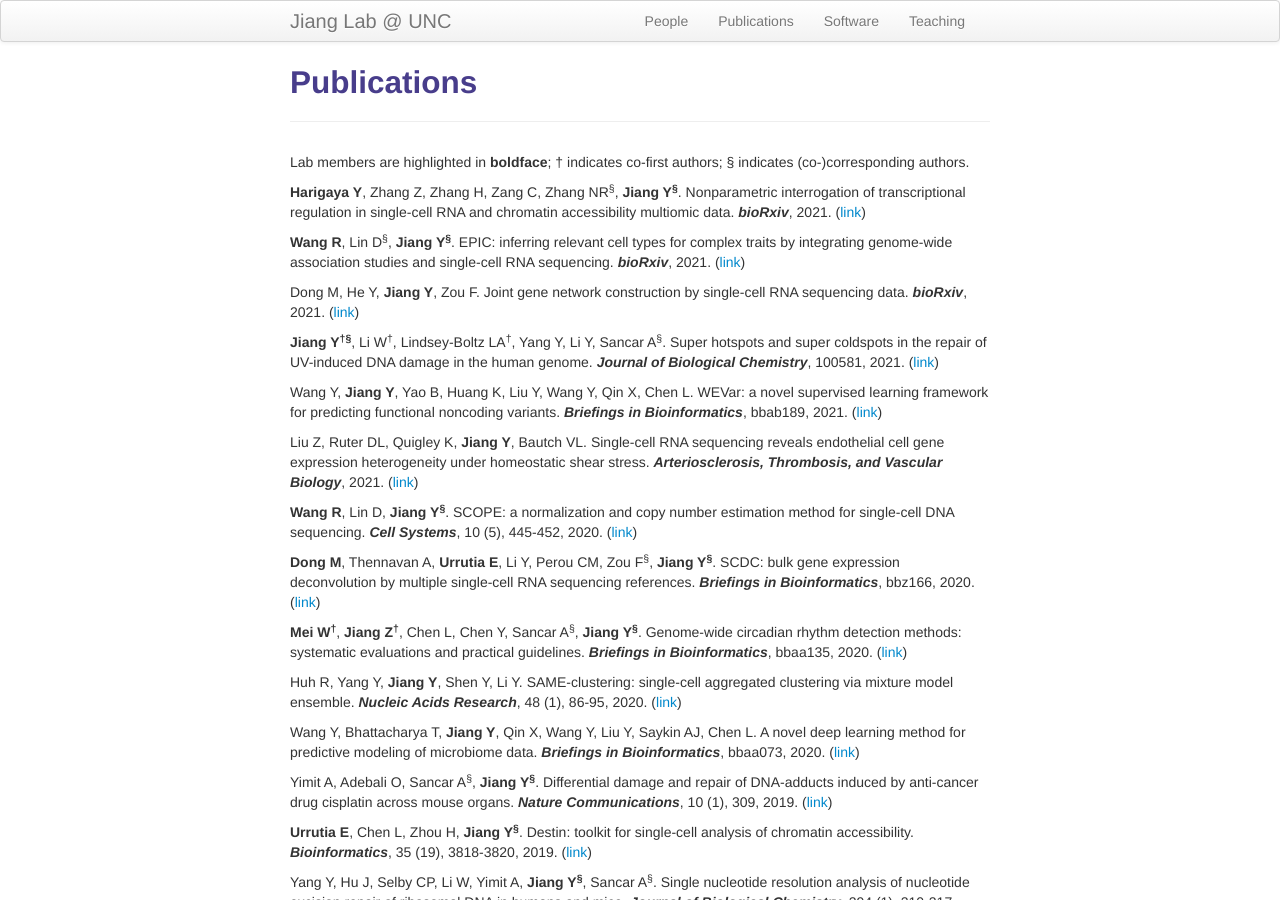
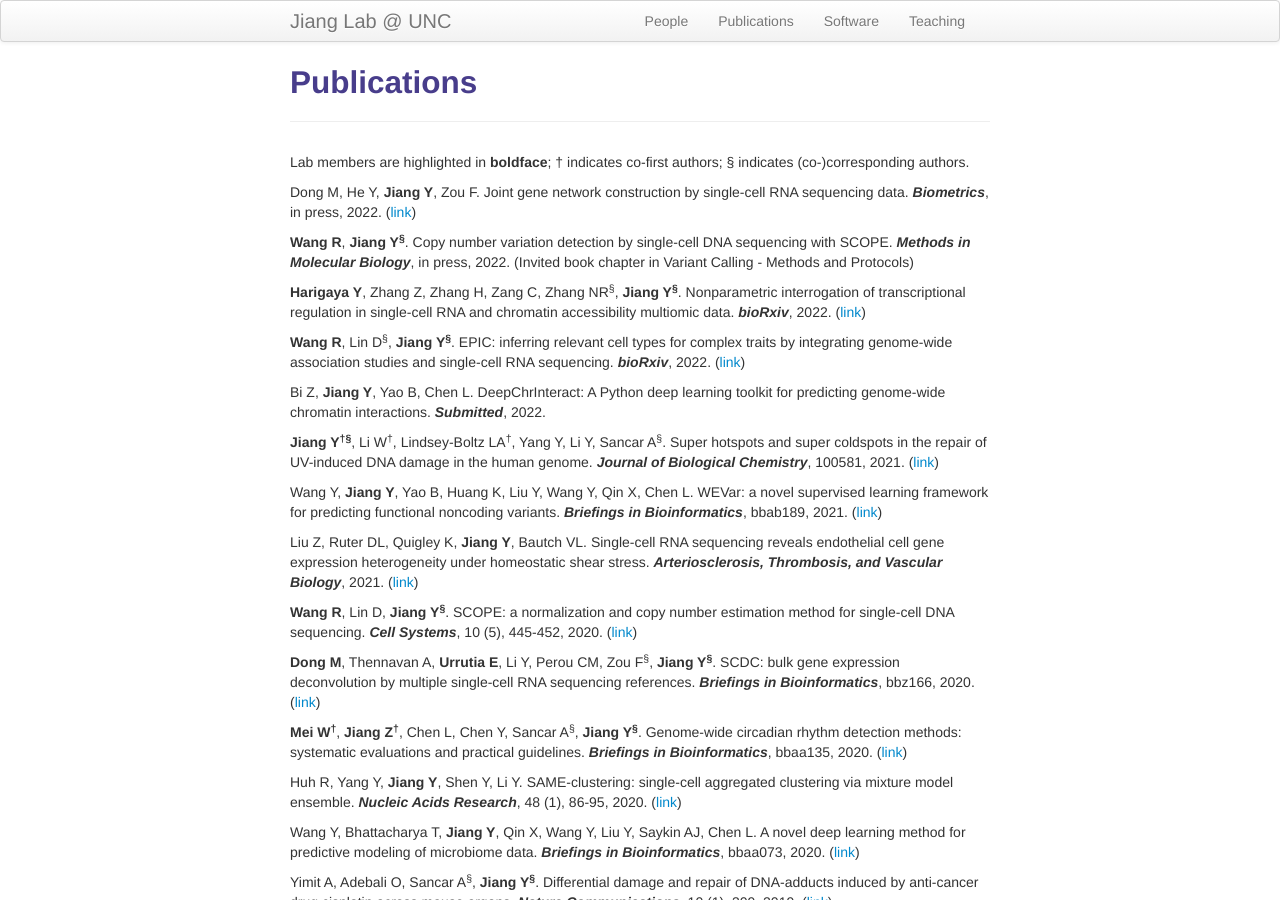
Before and after one commit to yuchaojiang/yuchaojiang.github.io, a Jekyll site: the page built from pages/pubs.md, in a window 1280 px wide and 900 px high. Built offline with Jekyll 4.4.1, drawn with Linux system fonts in a browser that asks for light colours.

Commit message:
Update pubs.md

```diff
--- a/pages/pubs.md
+++ b/pages/pubs.md
@@ -6,11 +6,15 @@ description: Yuchao Jiang's publications
 
 Lab members are highlighted in **boldface**; &dagger; indicates co-first authors; &sect; indicates (co-)corresponding authors.
 
-**Harigaya Y**, Zhang Z, Zhang H, Zang C, Zhang NR<sup>&sect;</sup>, **Jiang Y<sup>&sect;</sup>**. Nonparametric interrogation of transcriptional regulation in single-cell RNA and chromatin accessibility multiomic data. ***bioRxiv***, 2021. ([link](https://www.biorxiv.org/content/10.1101/2021.09.22.461437v1))
+Dong M, He Y, **Jiang Y**, Zou F. Joint gene network construction by single-cell RNA sequencing data. ***Biometrics***, in press, 2022. ([link](https://www.biorxiv.org/content/10.1101/2021.07.14.452387v1))
 
-**Wang R**, Lin D<sup>&sect;</sup>, **Jiang Y<sup>&sect;</sup>**. EPIC: inferring relevant cell types for complex traits by integrating genome-wide association studies and single-cell RNA sequencing. ***bioRxiv***, 2021. ([link](https://www.biorxiv.org/content/10.1101/2021.06.09.447805v2))
+**Wang R**, **Jiang Y<sup>&sect;</sup>**. Copy number variation detection by single-cell DNA sequencing with SCOPE. ***Methods in Molecular Biology***, in press, 2022. (Invited book chapter in Variant Calling - Methods and Protocols)
 
-Dong M, He Y, **Jiang Y**, Zou F. Joint gene network construction by single-cell RNA sequencing data. ***bioRxiv***, 2021. ([link](https://www.biorxiv.org/content/10.1101/2021.07.14.452387v1))
+**Harigaya Y**, Zhang Z, Zhang H, Zang C, Zhang NR<sup>&sect;</sup>, **Jiang Y<sup>&sect;</sup>**. Nonparametric interrogation of transcriptional regulation in single-cell RNA and chromatin accessibility multiomic data. ***bioRxiv***, 2022. ([link](https://www.biorxiv.org/content/10.1101/2021.09.22.461437v1))
+
+**Wang R**, Lin D<sup>&sect;</sup>, **Jiang Y<sup>&sect;</sup>**. EPIC: inferring relevant cell types for complex traits by integrating genome-wide association studies and single-cell RNA sequencing. ***bioRxiv***, 2022. ([link](https://www.biorxiv.org/content/10.1101/2021.06.09.447805v2))
+
+Bi Z, **Jiang Y**, Yao B, Chen L. DeepChrInteract: A Python deep learning toolkit for predicting genome-wide chromatin interactions. ***Submitted***, 2022.
 
 **Jiang Y<sup>&dagger;</sup><sup>&sect;</sup>**, Li W<sup>&dagger;</sup>, Lindsey-Boltz LA<sup>&dagger;</sup>, Yang Y, Li Y, Sancar A<sup>&sect;</sup>. Super hotspots and super coldspots in the repair of UV-induced DNA damage in the human genome. ***Journal of Biological Chemistry***, 100581, 2021. ([link](https://www.sciencedirect.com/science/article/pii/S0021925821003616?via%3Dihub))
 
```
